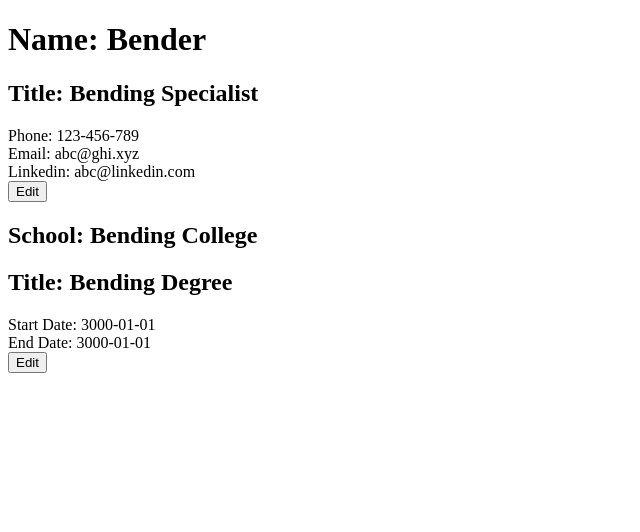
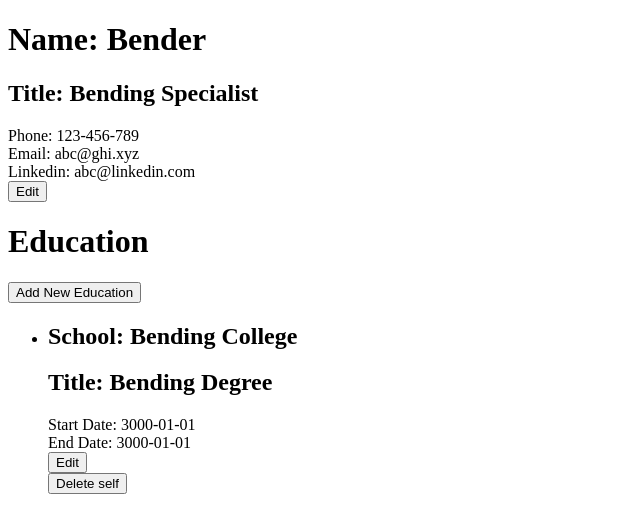
Before and after one commit to pcho101/top-cv-application, a React (Create React App) app: page / in a window 1280 px wide. Shown: the top 532 px of the page, without its empty margins (0-640 px from the left). Built offline with nearby package versions, Linux system fonts and the light colour scheme.

Commit message:
Update Education to state array with delete

```diff
--- a/src/components/Education.js
+++ b/src/components/Education.js
@@ -8,83 +8,135 @@ class Education extends Component {
     this.onSubmitForm = this.onSubmitForm.bind(this);
     this.handleInputChange = this.handleInputChange.bind(this);
 
+    this.addNewContent = this.addNewContent.bind(this);
+    this.deleteContent = this.deleteContent.bind(this);
+
     this.state = {
+      history: [{
+        id: 0,
         school: "Bending College",
         title: "Bending Degree",
         dateStart: "3000-01-01",
         dateEnd: "3000-01-01",
 
         visible: true,
+      }],
     };
   }
 
-  editContent() {
+  editContent(e) {
+    const i = Number(e.target.id);
+    const history = this.state.history.map((element, index) => {
+      if (index === i) {
+        element.visible = element.visible ? false : true;
+      }
+      return element;
+    })
     this.setState({
-      visible: this.state.visible ? false : true,
+      history: history,
     })
   }
 
   onSubmitForm(e) {
     e.preventDefault();
+    this.editContent(e);
+  }
+
+  handleInputChange(e) {
+    const i = Number(e.target.parentElement.id);
+    const history = this.state.history.map((element, index) => {
+      if (index === i) {
+        if(e.target.id === 'school') element.school = e.target.value;
+        if(e.target.id === 'title') element.title = e.target.value;
+        if(e.target.id === 'dateStart') element.dateStart = e.target.value;
+        if(e.target.id === 'dateStart') element.dateEnd = e.target.value;
+      }
+      return element;
+    })
     this.setState({
-      visible: this.state.visible ? false : true,
+      history: history,
     })
   }
 
-  handleInputChange(e) {
-    if(e.target.id === 'school') this.setState({school: e.target.value});
-    if(e.target.id === 'title') this.setState({title: e.target.value});
-    if(e.target.id === 'dateStart') this.setState({dateStart: e.target.value});
-    if(e.target.id === 'dateEnd') this.setState({dateEnd: e.target.value});
+  addNewContent(e) {
+    const history = this.state.history;
+    const number = this.state.history.length;
+    this.setState({
+      history: history.concat([{
+        id: number,
+        school: '',
+        title: '',
+        dateStart: '',
+        dateEnd: '',
+
+        visible: true,
+      }]),
+    });
+  }
+
+  deleteContent(e) {
+    const history = this.state.history.filter((element, index) => index !== Number(e.target.id));
+    this.setState({
+      history: history,
+    });
   }
 
   render() {
+    const history = this.state.history;
+    const moves = history.map((element, index) => {
       return (
-      <div className="General">
-        <div
-          className="Content"
-          style={{display: this.state.visible ? "block" : "none"}}
-        >
-          <h2>School: {this.state.school}</h2>
-          <h2>Title: {this.state.title}</h2>
-          <div>Start Date: {this.state.dateStart}</div>
-          <div>End Date: {this.state.dateEnd}</div>
-          <button onClick={this.editContent}>Edit</button>
+        <li key={index}>
+          <div className="Content" style={{display: this.state.history[index].visible ? "block" : "none"}}>
+            <h2>School: {this.state.history[index].school}</h2>
+            <h2>Title: {this.state.history[index].title}</h2>
+            <div>Start Date: {this.state.history[index].dateStart}</div>
+            <div>End Date: {this.state.history[index].dateEnd}</div>
+            <button id={index} onClick={this.editContent}>Edit</button>
           </div>
+          <button id={index} onClick={this.deleteContent}>Delete self</button>
           <form
-          style={{display: !this.state.visible ? "block" : "none"}}
+            id={index}
+            style={{display: !this.state.history[index].visible ? "block" : "none"}}
             onSubmit={this.onSubmitForm}
           >
             <label htmlFor="school">School</label>
             <input
               id="school"
               type="text"
-            value={this.state.school}
+              value={this.state.history[index].school}
               onChange={this.handleInputChange}
             />
             <label htmlFor="title">Title</label>
             <input
               id="title"
               type="text"
-            value={this.state.title}
+              value={this.state.history[index].title}
               onChange={this.handleInputChange}
             />
             <label htmlFor="dateStart">Start Date</label>
             <input
               id="dateStart"
               type="date"
-            value={this.state.dateStart}
+              value={this.state.history[index].dateStart}
               onChange={this.handleInputChange}
               />
             <label htmlFor="dateEnd">End Date</label>
             <input
               id="dateEnd"
               type="date"
-            value={this.state.dateEnd}
+              value={this.state.history[index].dateEnd}
               onChange={this.handleInputChange}
             />
             <button type="submit">Submit</button>
           </form>
+        </li>
+      );
+    });
+    return (
+      <div className="General">
+        <h1 className="Education">Education</h1>
+        <button onClick={this.addNewContent}>Add New Education</button>
+        <ul>{moves}</ul>
       </div>
     )
   }
```
Lines whose indentation alone changed are shown as unchanged.
